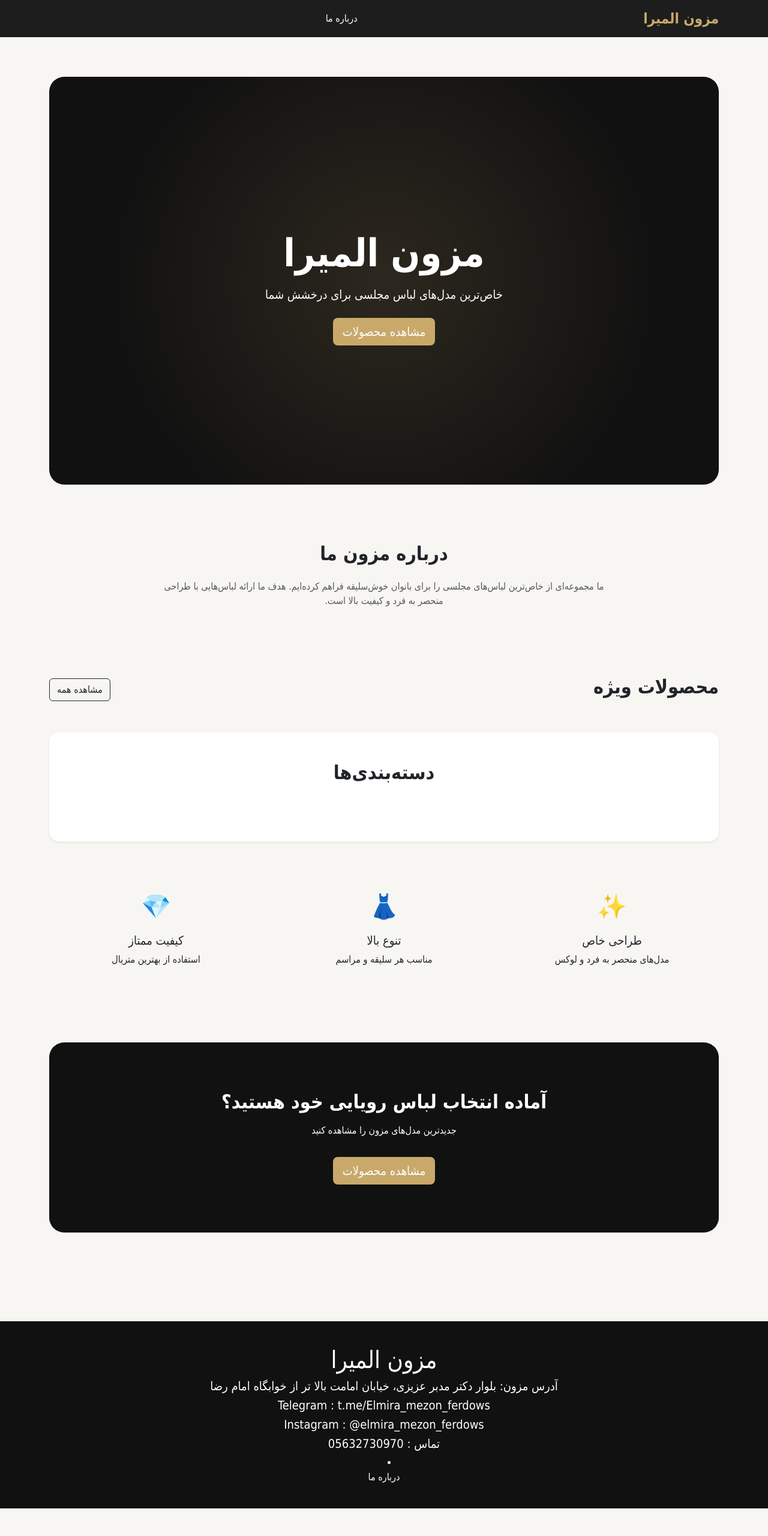
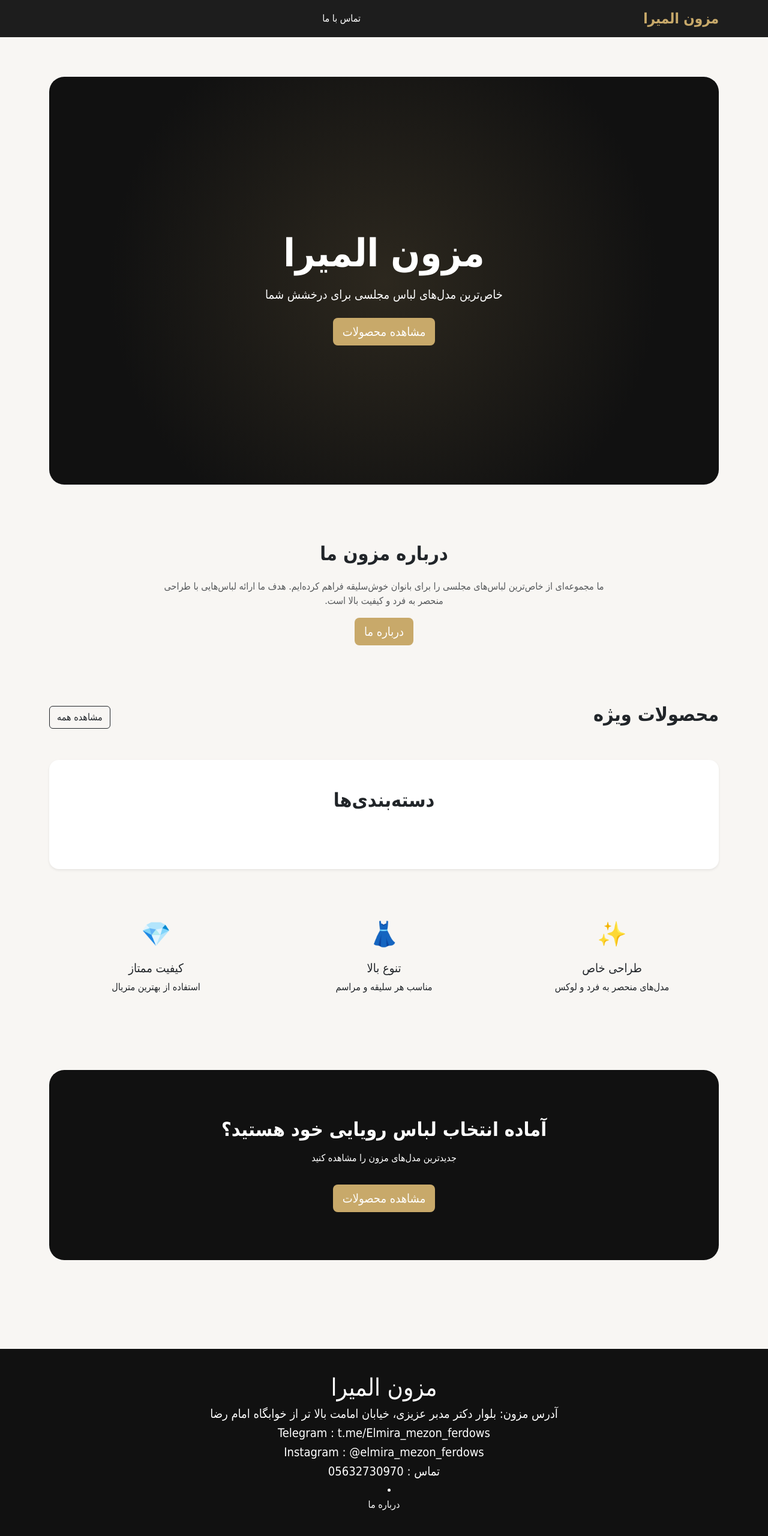
Before and after one commit to realhesam04/Mezon-Elmira, a Django app: page / in a window 1280 px wide. Shown: the whole page at 60% size. Before the commit the page ends 2515 px from the top, so only its background shows below. Run offline with Django 5.2, Linux system fonts and the light colour scheme; data that the repository does not hold is empty.

Commit message:
fiexed some templates and added logo to the about_us template

```diff
--- a/templates/_base.html
+++ b/templates/_base.html
@@ -108,11 +108,10 @@
             </li>
 
             {% endfor %}
-        <li class="nav-item">
 
         <a class="nav-link"
-            href="{% url 'about_us' %}">
-            درباره ما
+            href="{% url 'contact_us' %}">
+            تماس با ما
         </a>
 
         </li>
--- a/templates/about_us.html
+++ b/templates/about_us.html
@@ -30,7 +30,7 @@
 
         <div class="col-lg-6">
 
-            <img src="{% static 'images/about.jpg' %}"
+            <img src="{% static 'images/logo.png' %}"
                  class="img-fluid rounded-4 shadow-lg"
                  alt="مزون المیرا">
 
--- a/templates/home.html
+++ b/templates/home.html
@@ -59,6 +59,12 @@
         لباس‌هایی با طراحی منحصر به فرد و کیفیت بالا است.
 
     </p>
+    <a href="{% url 'about_us' %}"
+           class="btn btn-gold btn-lg">
+
+            درباره ما
+
+        </a>
 
 </div>
 
```
Also changed, not shown: templates/contact_us.html (+5 -3 lines).
